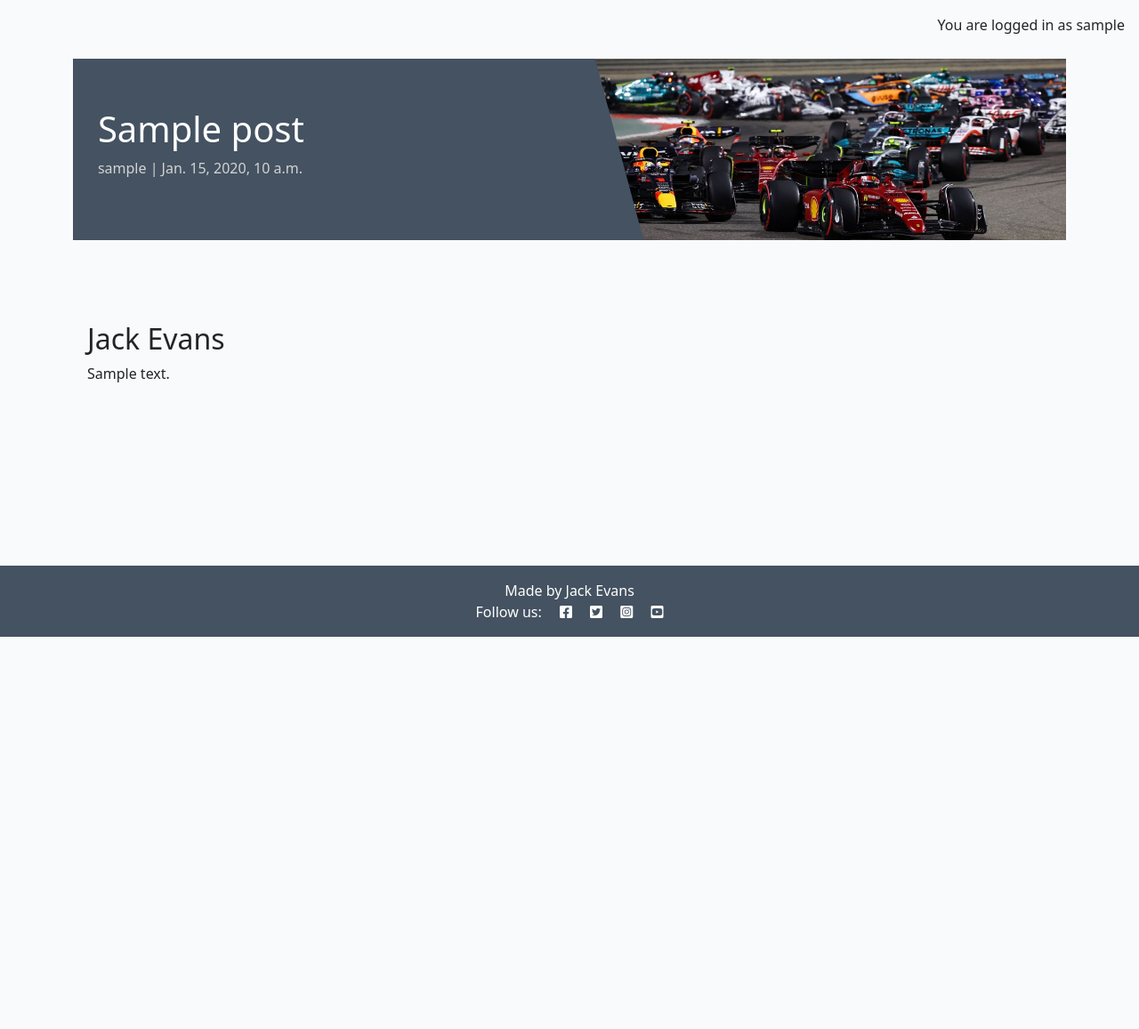
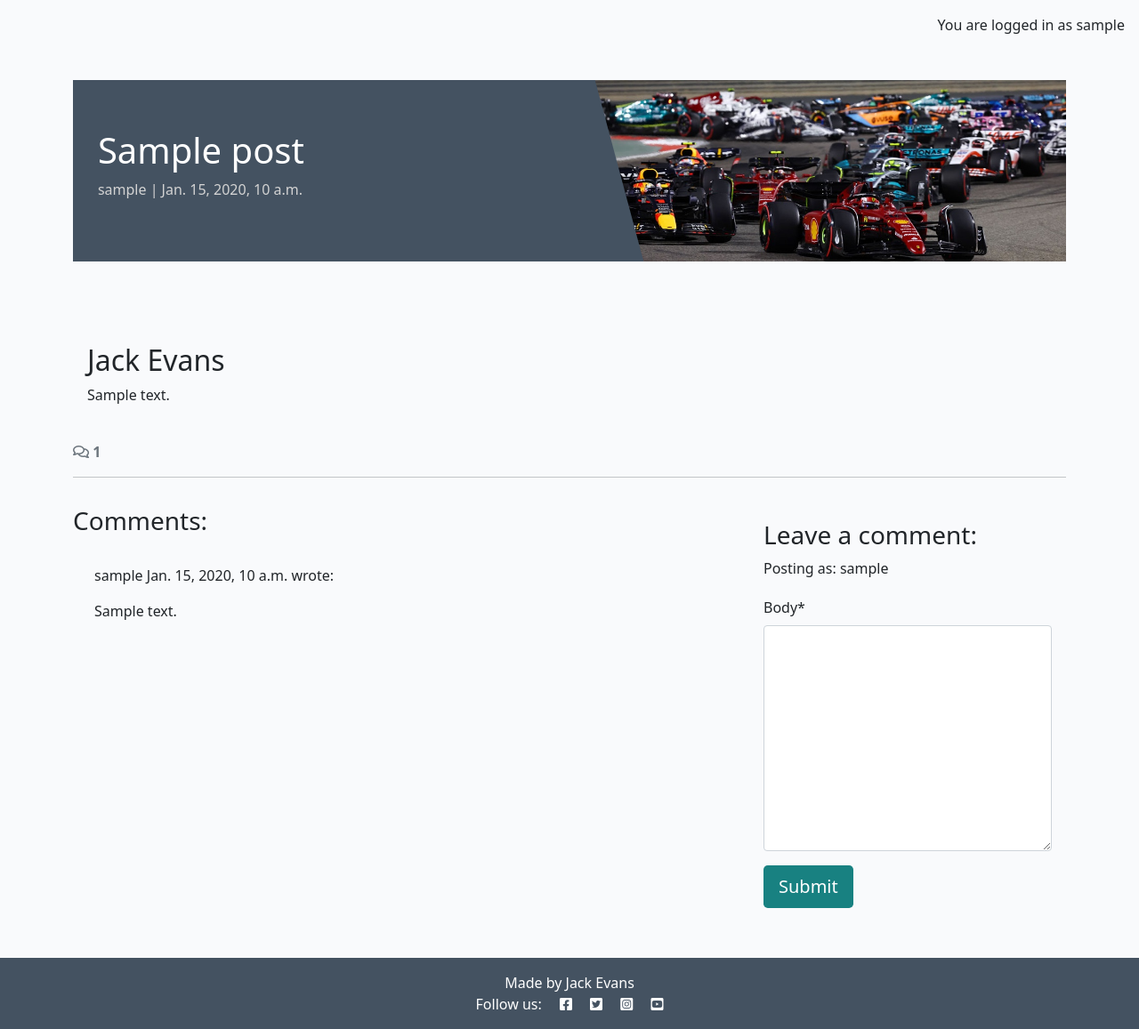
Before and after one commit to Jackevans47/f1-blog, a Django app: a page that uses blog/templates/blog/post_detail.html in a window 1280 px wide. Shown: the part 84-1241 px from the top of the page at 89% size. Before the commit the page ends 800 px from the top, so only its background shows below. Run offline with Django 4.2, Linux system fonts and the light colour scheme; a user stored in the database is signed in; tables that the repository leaves empty hold one stand-in row (values such as "Sample post"); some libraries are stand-ins or nearby versions.

Commit message:
add comment display and comment form

```diff
--- /dev/null
+++ b/blog/forms.py
@@ -0,0 +1,8 @@
+from .models import Comment
+from django import forms
+
+
+class CommentForm(forms.ModelForm):
+    class Meta:
+        model = Comment
+        fields = ("body",)
--- a/blog/templates/blog/post_detail.html
+++ b/blog/templates/blog/post_detail.html
@@ -1,4 +1,5 @@
-{% extends 'base.html' %} {% block content %} {% load static %}
+{% extends 'base.html' %} {% block content %} {% load static %}<br />
+{% load crispy_forms_tags %}
 
 <div class="masthead">
   <div class="container">
@@ -30,6 +31,59 @@
       </div>
     </div>
   </div>
+  <!-- Displaying count of comments -->
+  <div class="row">
+    <div class="col-12">
+      <strong class="text-secondary">
+        <i class="far fa-comments"></i> {{ comment_count }}
+      </strong>
+    </div>
+    <div class="col-12">
+      <hr />
+    </div>
+  </div>
+  <!-- Displaying Comments -->
+  <div class="row">
+    <div class="col-md-8 card mb-4 mt-3">
+      <h3>Comments:</h3>
+      <div class="card-body">
+        {% for comment in comments %}
+        <div
+          class="p-2 comments {% if not comment.approved and comment.author == user %} faded{% elif not comment.approved %} d-none{% endif %}"
+        >
+          <p class="font-weight-bold">
+            {{ comment.author }}
+            <span class="font-weight-normal"> {{ comment.created_on }} </span>
+            wrote:
+          </p>
+          <div id="comment{{ comment.id }}">
+            {{ comment.body | linebreaks }}
+          </div>
+          {% if not comment.approved and comment.author == user %}
+          <p class="approval">This comment is awaiting approval</p>
+          {% endif %}
+        </div>
+        {% endfor %}
+      </div>
+    </div>
+    <!-- Creating New Comments -->
+    <div class="col-md-4 card mb-4 mt-3">
+      <div class="card-body">
+        {% if user.is_authenticated %}
+        <h3>Leave a comment:</h3>
+        <p>Posting as: {{ user.username }}</p>
+        <form id="commentForm" method="post" style="margin-top: 1.3em">
+          {{ comment_form | crispy }} {% csrf_token %}
+          <button id="submitButton" type="submit" class="btn btn-signup btn-lg">
+            Submit
+          </button>
+        </form>
+        {% else %}
+        <p>Log in to leave a comment</p>
+        {% endif %}
+      </div>
+    </div>
+  </div>
 </div>
 
 {% endblock content %}
--- a/blog/views.py
+++ b/blog/views.py
@@ -1,6 +1,7 @@
 from django.shortcuts import render, get_object_or_404
 from django.views import generic
 from .models import Post
+from .forms import CommentForm
 
 
 # Create your views here.
@@ -12,23 +13,23 @@
 
 def post_detail(request, slug):
     """
-    Display an individual :model:`blog.Post`.
-
-    **Context**
-
-    ``post``
-        An instance of :model:`blog.Post`.
-
-    **Template:**
-
-    :template:`blog/post_detail.html`
+    Display an individual model
     """
 
     queryset = Post.objects.filter(status=1)
     post = get_object_or_404(queryset, slug=slug)
+    comments = post.comments.all().order_by("-created_on")
+    comment_count = post.comments.filter(approved=True).count()
+    comment_form = CommentForm()
 
     return render(
         request,
         "blog/post_detail.html",
-        {"post": post, "coder": "Jack Evans"},
+        {
+            "post": post,
+            "coder": "Jack Evans",
+            "comments": comments,
+            "comment_count": comment_count,
+            "comment_form": comment_form,
+        },
     )
--- a/f1/settings.py
+++ b/f1/settings.py
@@ -51,6 +51,8 @@
     "allauth",
     "allauth.account",
     "allauth.socialaccount",
+    "crispy_forms",
+    "crispy_bootstrap5",
     "django_summernote",
     "blog",
     "about",
@@ -59,6 +61,9 @@
 SITE_ID = 1
 LOGIN_REDIRECT_URL = "/"
 LOGOUT_REDIRECT_URL = "/"
+
+CRISPY_ALLOWED_TEMPLATE_PACKS = "bootstrap5"
+CRISPY_TEMPLATE_PACK = "bootstrap5"
 
 MIDDLEWARE = [
     "django.middleware.security.SecurityMiddleware",
--- a/requirements.txt
+++ b/requirements.txt
@@ -6,12 +6,14 @@
 cffi==1.17.1
 charset-normalizer==3.4.0
 click==8.1.7
+crispy-bootstrap5==0.7
 cryptography==43.0.1
 defusedxml==0.7.1
 dj-database-url==0.5.0
 Django==4.2.13
 django-allauth==0.57.2
 django-ckeditor==6.7.1
+django-crispy-forms==2.3
 django-js-asset==2.2.0
 django-summernote==0.8.20.0
 gunicorn==20.1.0
```
